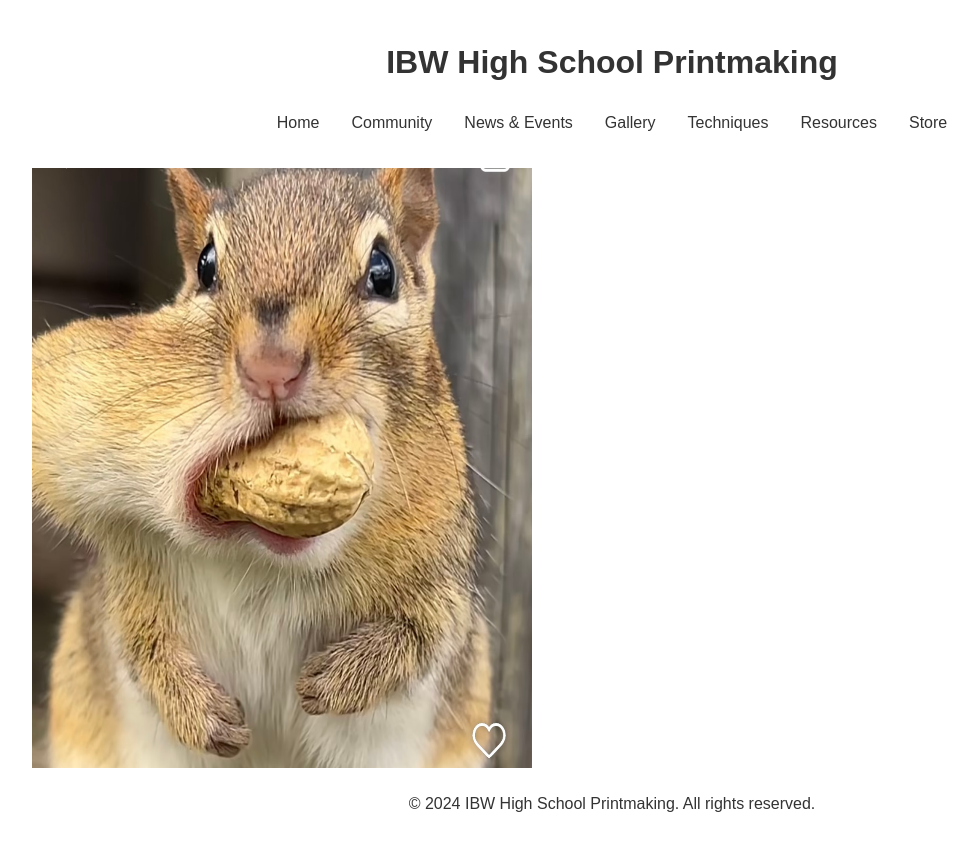
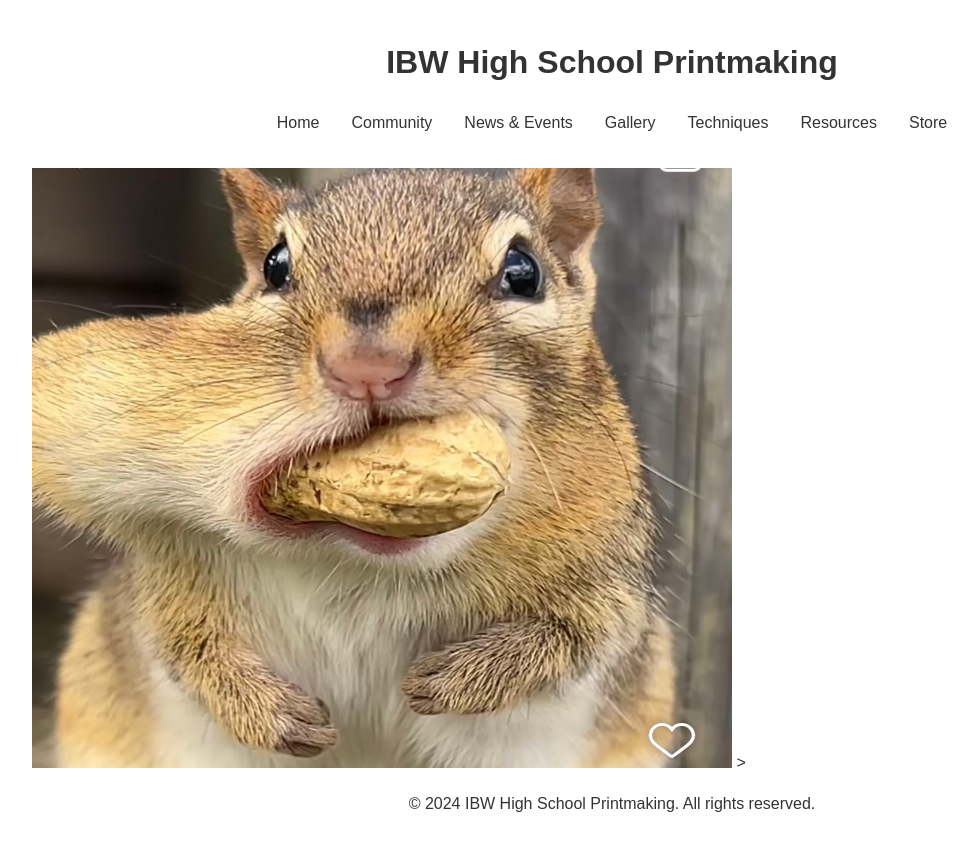
Before and after one commit to IBWPrintmaking/IBWPrintmaking.github.io, a Jekyll site: the page built from techniques.html, in a window 1280 px wide. Shown: the top 851 px of the page, without its empty margins (28-1006 px from the left). Built offline with Jekyll 4.4.1, drawn with Linux system fonts in a browser that asks for light colours.

Commit message:
image edits

```diff
--- a/techniques.html
+++ b/techniques.html
@@ -3,4 +3,5 @@ layout: default
 title: Techniques
 ---
 
-<img src="assets/designs/IMG_5797.JPG" alt="alternatetext" style="width:500px;height:600px;">
+<img src="assets/designs/IMG_5797.JPG" alt="alternatetext" style="width:700px;height:600px;" class="center">
+>
```
